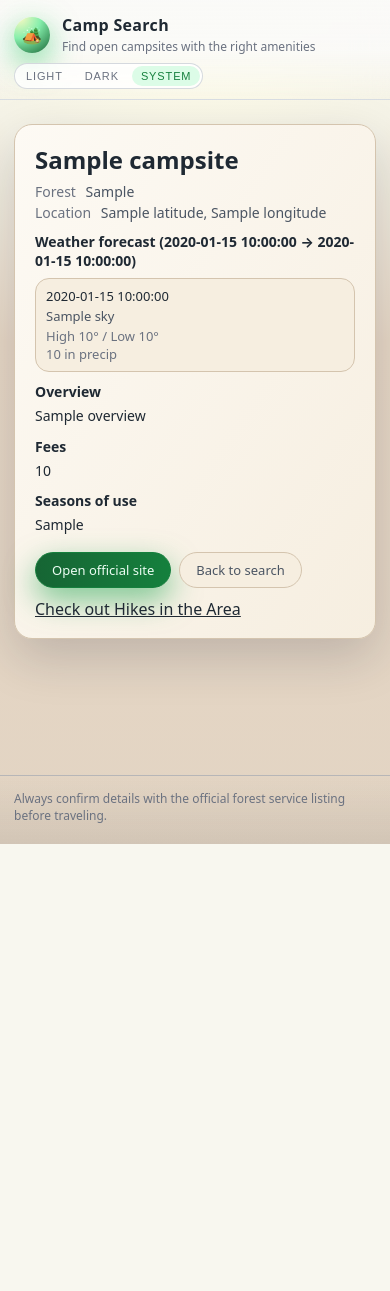
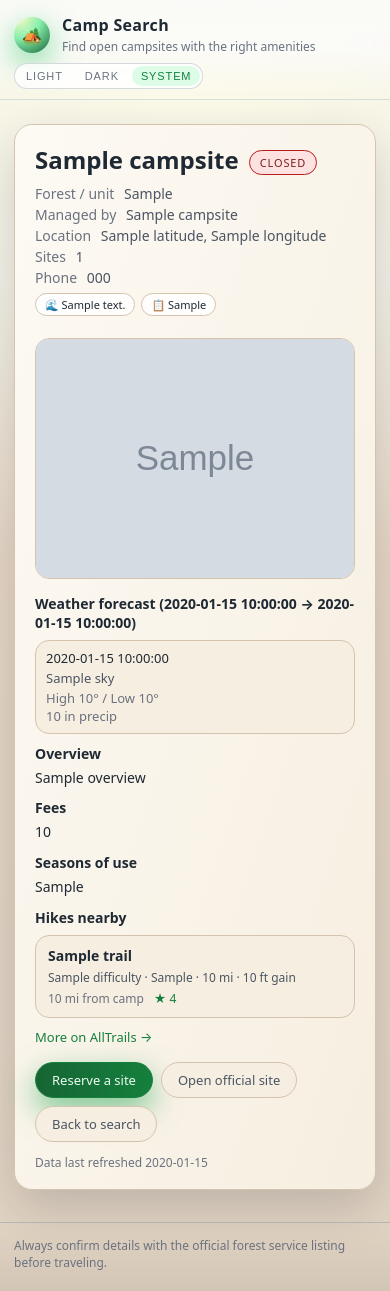
Before and after one commit to arrowboy47/campSearch, a Flask app: template templates/campsite.html in a window 390 px wide. Before the commit the page ends 844 px from the top, so only its background shows below. Run offline with Flask 3, Linux system fonts and the light colour scheme; the template is opened without the code that fills it: most values are stand-ins (such as "Sample title", 1, 10 or a date in 2020); grey boxes marked "Sample" are stand-in pictures; some libraries are stand-ins or nearby versions.

Commit message:
Flesh out campsite detail page + add nearby-trails section
get_campsite_by_id only returned id/name/lat/lon/site_url, so the
detail template's Forest/Overview/Fees/Seasons blocks never rendered.
Now returns the full campsites row joined to agency, amenities,
status_updates and reservations, plus an images list and a hero image.

campsite.html gains an open/closed chip, agency line, site count,
phone, amenity badges, hero image, a Reserve button (from the
reservations row), and a data-freshness line.

New get_trails_for_campsite() reads campsite_trails/trails (migration
0011) ordered by trailhead distance. campsite.html renders a 'Hikes
nearby' card grid; falls back to the constructed AllTrails explore
link when a campsite has not been harvested yet. Only 7 campsites
carry trail data so far — the section degrades cleanly for the rest.

```diff
--- a/app.py
+++ b/app.py
@@ -4,7 +4,7 @@ out of this thing and try to treat comments as like learning tools so i can come
 """
 
 from flask import Flask, request, jsonify, render_template
-from db import get_campsite_by_id
+from db import get_campsite_by_id, get_trails_for_campsite
 from weather import get_forecast
 from datetime import datetime, timedelta
 from search import (
@@ -300,10 +300,15 @@ def campsite(campsite_id):
         except Exception:
             daily_forecast = []
 
+    # Nearby hikes from AllTrails (empty for campsites not yet harvested; the
+    # constructed alltrails_url is the fallback "explore" link in that case).
+    trails = get_trails_for_campsite(campsite_id)
+
     return render_template(
         "campsite.html",
         campsite=campsite_data,
         daily_forecast=daily_forecast,
+        trails=trails,
         start_date=start_date.strftime("%Y-%m-%d"),
         end_date=end_date.strftime("%Y-%m-%d"),
         alltrails_url=alltrails_url,
--- a/db.py
+++ b/db.py
@@ -1,4 +1,5 @@
 import psycopg2
+from psycopg2.extras import RealDictCursor
 
 from config import database_url
 
@@ -13,27 +14,109 @@ def get_connection():
     return psycopg2.connect(database_url())
 
 
+# Full campsite detail: the campsites row plus the one-to-one satellites the
+# detail page needs (agency name, amenities flags, open/closed, booking info).
+# reservations / amenities / status_updates each have UNIQUE (campsite_id), so
+# these LEFT JOINs stay one row.
+CAMPSITE_SQL = """
+    SELECT
+        c.id, c.name,
+        c.latitude, c.longitude,
+        c.address, c.managing_unit, c.forest_name,
+        c.reservation_type, c.reservation_url,
+        c.contact_name, c.contact_phone,
+        c.seasons_of_use, c.num_sites, c.fee, c.overview,
+        c.site_url, c.source, c.primary_image_url, c.last_scraped,
+        a.name           AS agency_name,
+        am.water         AS has_water,
+        am.restrooms     AS has_restrooms,
+        am.body_of_water AS body_of_water,
+        am.amenities_raw AS amenities_raw,
+        su.is_open       AS is_open,
+        r.reservation_url AS booking_url,
+        r.is_reservable   AS is_reservable,
+        r.provider        AS booking_provider
+    FROM campsites c
+    LEFT JOIN agencies a        ON a.id = c.agency_id
+    LEFT JOIN amenities am      ON am.campsite_id = c.id
+    LEFT JOIN status_updates su ON su.campsite_id = c.id
+    LEFT JOIN reservations r    ON r.campsite_id = c.id
+    WHERE c.id = %s;
+"""
+
+
 # useful for weather data and anything that needs the campsite site_url: so things like updating site status and when it was last updated
-# returns dict with id, name, latitude, longitude, site_url
+# returns the full campsites row + agency/amenities/status/reservation + images
 def get_campsite_by_id(campsite_id):
     conn = get_connection()
-    cur = conn.cursor()
-    cur.execute("""
-        SELECT id, name, latitude, longitude, site_url
-        FROM campsites
-        WHERE id = %s;
-    """, (campsite_id,))
+    cur = conn.cursor(cursor_factory=RealDictCursor)
+
+    cur.execute(CAMPSITE_SQL, (campsite_id,))
     row = cur.fetchone()
+
+    images = []
+    if row:
+        cur.execute(
+            """
+            SELECT image_url, description
+            FROM images
+            WHERE campsite_id = %s
+            ORDER BY id
+            LIMIT 8
+            """,
+            (campsite_id,),
+        )
+        images = [dict(r) for r in cur.fetchall()]
+
     cur.close()
     conn.close()
 
-    if row:
-        return {
-            "id": row[0],
-            "name": row[1],
-            "latitude": row[2],
-            "longitude": row[3],
-            "site_url": row[4],
-        }
-    else:
+    if not row:
         return None
+
+    site = dict(row)
+
+    # Decimals -> float so jsonify and Jinja rounding both behave.
+    for key in ("latitude", "longitude"):
+        if site.get(key) is not None:
+            site[key] = float(site[key])
+
+    site["images"] = images
+    site["hero_image"] = site.get("primary_image_url") or (
+        images[0]["image_url"] if images else None
+    )
+    # Prefer a real reservation row's URL, fall back to the campsites column.
+    site["booking_url"] = site.get("booking_url") or site.get("reservation_url")
+    return site
+
+
+# Nearby hikes from AllTrails (migration 0011). Ordered by trailhead distance so
+# the closest trails render first; falls back to rating when distance is missing.
+TRAILS_SQL = """
+    SELECT
+        t.id, t.name, t.url, t.difficulty, t.route_type,
+        t.length_miles, t.elevation_gain_feet, t.avg_rating,
+        t.reviews_count, t.photo_url, t.activities, t.features,
+        ct.distance_miles
+    FROM campsite_trails ct
+    JOIN trails t ON t.id = ct.trail_id
+    WHERE ct.campsite_id = %s
+    ORDER BY ct.distance_miles ASC NULLS LAST,
+             t.avg_rating DESC NULLS LAST
+    LIMIT %s;
+"""
+
+
+def get_trails_for_campsite(campsite_id, limit=12):
+    conn = get_connection()
+    cur = conn.cursor(cursor_factory=RealDictCursor)
+    cur.execute(TRAILS_SQL, (campsite_id, limit))
+    rows = [dict(r) for r in cur.fetchall()]
+    cur.close()
+    conn.close()
+
+    for r in rows:
+        for key in ("length_miles", "elevation_gain_feet", "avg_rating", "distance_miles"):
+            if r.get(key) is not None:
+                r[key] = float(r[key])
+    return rows
--- a/static/styles.css
+++ b/static/styles.css
@@ -680,6 +680,91 @@ a:hover {
   color: var(--text-muted);
 }
 
+.detail-title-row {
+  display: flex;
+  align-items: center;
+  gap: 10px;
+  flex-wrap: wrap;
+}
+
+.detail-hero {
+  margin-top: 12px;
+  width: 100%;
+  max-height: 320px;
+  object-fit: cover;
+  border-radius: var(--radius-md);
+  border: 1px solid var(--border-subtle);
+}
+
+.detail-updated {
+  margin: 12px 0 0;
+  font-size: 12px;
+  color: var(--text-muted);
+}
+
+/* Nearby trails ------------------------------------------------------- */
+
+.trail-grid {
+  margin-top: 8px;
+  display: grid;
+  grid-template-columns: repeat(auto-fit, minmax(220px, 1fr));
+  gap: 10px;
+}
+
+.trail-card {
+  border-radius: var(--radius-md);
+  border: 1px solid var(--border-subtle);
+  padding: 10px 12px;
+  background: var(--surface-soft);
+}
+
+:root[data-theme="dark"] .trail-card {
+  background: #020617;
+}
+
+.trail-name {
+  margin: 0 0 4px;
+  font-size: 14px;
+  font-weight: 600;
+}
+
+.trail-name a {
+  text-decoration: none;
+}
+
+.trail-name a:hover {
+  text-decoration: underline;
+}
+
+.trail-stats {
+  margin: 0 0 4px;
+  font-size: 12px;
+  color: var(--text-soft);
+}
+
+.trail-sub {
+  margin: 0;
+  font-size: 12px;
+  color: var(--text-muted);
+  display: flex;
+  gap: 10px;
+  flex-wrap: wrap;
+}
+
+.trail-rating {
+  color: var(--accent-strong);
+}
+
+.trail-more {
+  margin: 10px 0 0;
+  font-size: 13px;
+}
+
+.trail-more a {
+  text-decoration: none;
+  color: var(--accent-strong);
+}
+
 /* Buttons & pills ------------------------------------------------------ */
 
 .btn {
--- a/templates/campsite.html
+++ b/templates/campsite.html
@@ -28,11 +28,23 @@
 	<main class="page-main detail-layout">
 		<section class="detail-main">
 			<header class="detail-header">
-				<h1 class="detail-title">{{ campsite.name }}</h1>
+				<div class="detail-title-row">
+					<h1 class="detail-title">{{ campsite.name }}</h1>
+					{% if campsite.is_open is not none %}
+						<span class="status-chip {% if campsite.is_open %}status-open{% else %}status-closed{% endif %}">
+							{% if campsite.is_open %}Open{% else %}Closed{% endif %}
+						</span>
+					{% endif %}
+				</div>
 
 				<div class="detail-meta-top">
-					{% if campsite.managing_unit %}
-						<p class="meta-row"><span class="meta-label">Forest</span> <span class="meta-value">{{ campsite.managing_unit }}</span></p>
+					{% set forest = campsite.managing_unit or campsite.forest_name %}
+					{% if forest %}
+						<p class="meta-row"><span class="meta-label">Forest / unit</span> <span class="meta-value">{{ forest }}</span></p>
+					{% endif %}
+
+					{% if campsite.agency_name %}
+						<p class="meta-row"><span class="meta-label">Managed by</span> <span class="meta-value">{{ campsite.agency_name }}</span></p>
 					{% endif %}
 
 					{% if campsite.latitude and campsite.longitude %}
@@ -41,8 +53,27 @@
 							<span class="meta-value">{{ campsite.latitude }}, {{ campsite.longitude }}</span>
 						</p>
 					{% endif %}
+
+					{% if campsite.num_sites %}
+						<p class="meta-row"><span class="meta-label">Sites</span> <span class="meta-value">{{ campsite.num_sites }}</span></p>
+					{% endif %}
+
+					{% if campsite.contact_phone %}
+						<p class="meta-row"><span class="meta-label">Phone</span> <span class="meta-value">{{ campsite.contact_phone }}</span></p>
+					{% endif %}
+				</div>
+
+				<div class="badge-row">
+					{% if campsite.has_water %}<span class="badge">💧 Water</span>{% endif %}
+					{% if campsite.has_restrooms %}<span class="badge">🚻 Restrooms</span>{% endif %}
+					{% if campsite.body_of_water %}<span class="badge">🌊 {{ campsite.body_of_water }}</span>{% endif %}
+					{% if campsite.reservation_type %}<span class="badge">📋 {{ campsite.reservation_type }}</span>{% endif %}
 				</div>
 			</header>
+
+			{% if campsite.hero_image %}
+				<img class="detail-hero" src="{{ campsite.hero_image }}" alt="{{ campsite.name }}" loading="lazy" />
+			{% endif %}
 
 			{% if daily_forecast %}
 				<section class="detail-section">
@@ -87,19 +118,61 @@
 				</section>
 			{% endif %}
 
+			<section class="detail-section">
+				<h2 class="section-title">Hikes nearby</h2>
+				{% if trails %}
+					<div class="trail-grid">
+						{% for t in trails %}
+							<article class="trail-card">
+								<p class="trail-name">
+									{% if t.url %}
+										<a href="{{ t.url }}" target="_blank" rel="noopener">{{ t.name }}</a>
+									{% else %}
+										{{ t.name }}
+									{% endif %}
+								</p>
+								<p class="trail-stats">
+									{% if t.difficulty %}{{ t.difficulty }}{% endif %}
+									{% if t.route_type %} · {{ t.route_type }}{% endif %}
+									{% if t.length_miles is not none %} · {{ t.length_miles|round(1) }} mi{% endif %}
+									{% if t.elevation_gain_feet is not none %} · {{ t.elevation_gain_feet|round(0)|int }} ft gain{% endif %}
+								</p>
+								<p class="trail-sub">
+									{% if t.distance_miles is not none %}
+										<span class="trail-dist">{{ t.distance_miles|round(1) }} mi from camp</span>
+									{% endif %}
+									{% if t.avg_rating is not none %}
+										<span class="trail-rating">★ {{ t.avg_rating|round(1) }}</span>
+									{% endif %}
+								</p>
+							</article>
+						{% endfor %}
+					</div>
+					{% if alltrails_url %}
+						<p class="trail-more"><a href="{{ alltrails_url }}" target="_blank" rel="noopener">More on AllTrails →</a></p>
+					{% endif %}
+				{% else %}
+					<p class="section-body">
+						No trail data yet for this campsite.
+						{% if alltrails_url %}
+							<a href="{{ alltrails_url }}" target="_blank" rel="noopener">Explore hikes in the area on AllTrails →</a>
+						{% endif %}
+					</p>
+				{% endif %}
+			</section>
+
 			<div class="detail-actions">
+				{% if campsite.booking_url %}
+					<a href="{{ campsite.booking_url }}" target="_blank" class="btn btn-primary">Reserve a site</a>
+				{% endif %}
 				{% if campsite.site_url %}
-					<a href="{{ campsite.site_url }}" target="_blank" class="btn btn-primary">Open official site</a>
+					<a href="{{ campsite.site_url }}" target="_blank" class="btn btn-secondary">Open official site</a>
 				{% endif %}
 				<a href="/" class="btn btn-secondary">Back to search</a>
 			</div>
 
-			{% if alltrails_url %}
-				<section class="detail-section">
-					<a href="{{ alltrails_url }}" target="_blank" rel="noopener">
-						Check out Hikes in the Area
-					</a>
-				</section>
+			{% if campsite.last_scraped %}
+				<p class="detail-updated">Data last refreshed {{ campsite.last_scraped.strftime('%Y-%m-%d') }}</p>
 			{% endif %}
 		</section>
 	</main>
```
